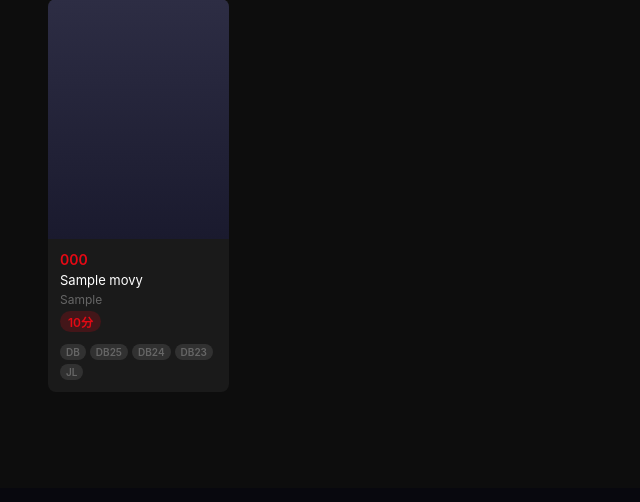
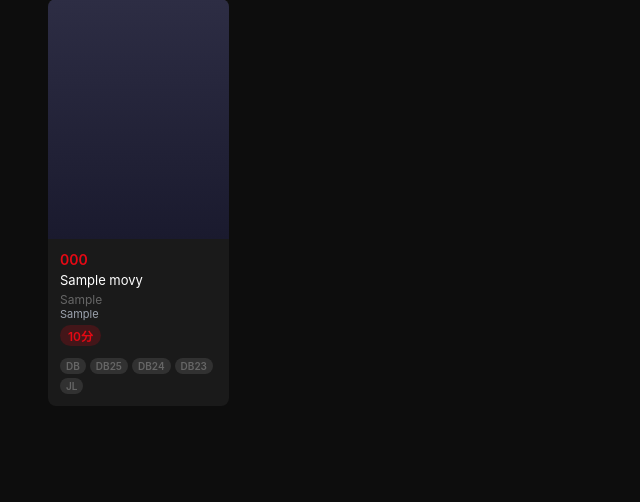
Before and after one commit to bianjunkai/Jelly_JAV, a Flask app: page / in a window 1280 px wide. Shown: the part 783-1285 px from the top of the page, without its empty margins (0-640 px from the left). Before the commit the page ends 1175 px from the top, so only its background shows below. Run offline with Flask 3, Linux system fonts and the light colour scheme; tables that the repository leaves empty hold one stand-in row (values such as "Sample post"); data that the repository does not hold is empty; parts of the project's set-up code (start-up, migrations or seed data) failed here and were passed over.

Commit message:
Add actors display to movie cards
Co-Authored-By: Claude Opus 4.6 <noreply@anthropic.com>

```diff
--- a/static/style.css
+++ b/static/style.css
@@ -394,6 +394,15 @@ header h1::before {
     color: #666;
 }
 
+.movie-actors {
+    font-size: 11px;
+    color: #9ca3af;
+    white-space: nowrap;
+    overflow: hidden;
+    text-overflow: ellipsis;
+    max-width: 100%;
+}
+
 .movie-tags {
     display: flex;
     gap: 4px;
--- a/templates/index.html
+++ b/templates/index.html
@@ -152,6 +152,7 @@
                             <div class="movie-code">[[ movie.code ]]</div>
                             <div class="movie-title" :title="movie.title">[[ movie.title ]]</div>
                             <div class="movie-year">[[ movie.year ]]</div>
+                            <div class="movie-actors" v-if="movie.actors">[[ movie.actors ]]</div>
                             <div class="movie-score" v-if="movie.score">[[ movie.score ]]分</div>
                             <div class="movie-tags">
                                 <span
```
